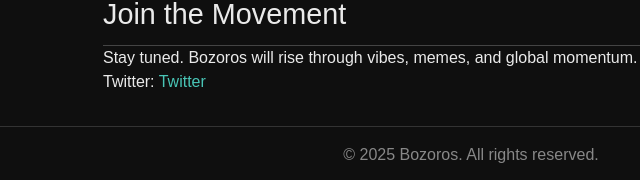
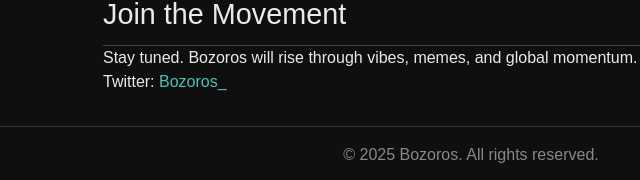
Before and after one commit to Seonnnnnnnn/bozoros-site, a plain HTML site: page index.html in a window 1280 px wide. Shown: the part 2371-2551 px from the top of the page, 169-809 px from the left. Drawn offline with nearby package versions, Linux system fonts and the light colour scheme.

Commit message:
update twitter link

```diff
--- a/index.html
+++ b/index.html
@@ -145,7 +145,7 @@
         momentum.
       </p>
       <p>
-        Twitter: <a href="https://x.com/Bozoros_" target="_blank">Twitter</a>
+        Twitter: <a href="https://x.com/Bozoros_" target="_blank">Bozoros_</a>
       </p>
     </section>
 
```
